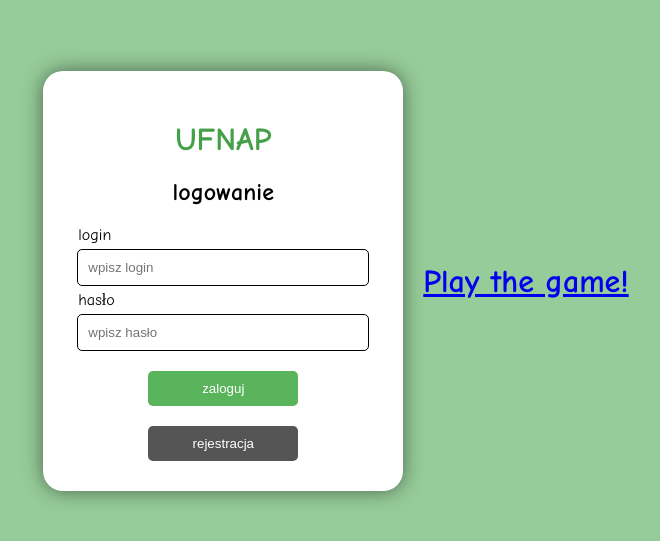
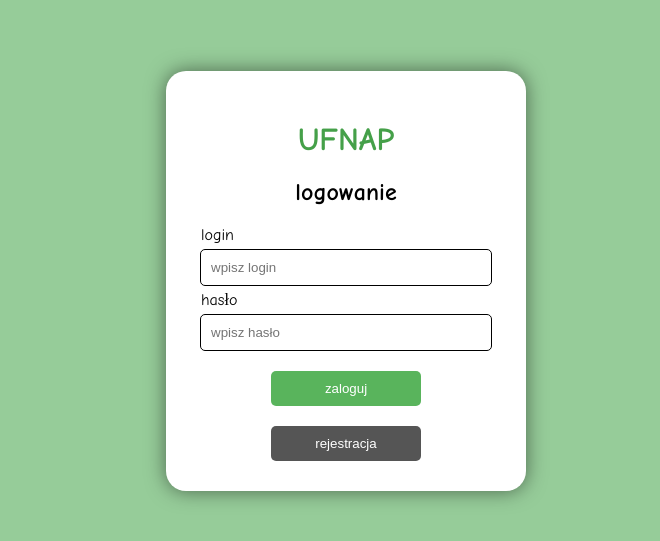
Before and after one commit to Adziwiszek/ufnap, a website: page client/html/index.html in a window 1280 px wide. Shown: the part 119-660 px from the top of the page, without its empty margins (294-954 px from the left). Drawn offline with Linux system fonts and the light colour scheme.

```diff
--- a/client/html/index.html
+++ b/client/html/index.html
@@ -56,12 +56,6 @@
         <button class="secondary-btn" onclick="showLogin()">logowanie</button>
     </div>
 
-
-    <h1>
-        <a href="game.html">Play the game!</a>
-    </h1>
-
-
 </body>
 </html>
 
```
